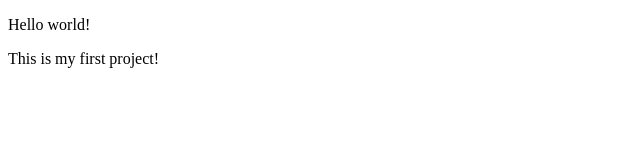
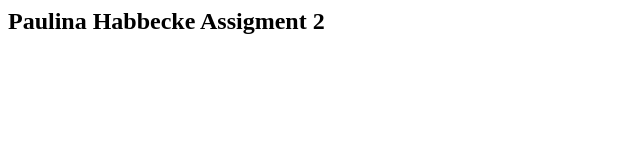
Before and after one commit to PaulinaHa1986/Habbecke_Paulina_INF651_Week01, a plain HTML site: page index.html in a window 1280 px wide. Shown: the whole page, without its empty margins (0-640 px from the left). Drawn offline with Linux system fonts and the light colour scheme.

Commit message:
add index.html

```diff
--- a/index.html
+++ b/index.html
@@ -1,11 +1,23 @@
-<!DOCTYPE html>
-<html lang="en">
-  <head>
-    <title>Hello world!</title>
+<head>
+
+  <meta charset="UTF-8">
+
+  <meta http-equiv="X-UA-Compatible" content="IE=edge">
+
+  <meta name="viewport" content="width=device-width, initial-scale=1.0">
+
+  <title>Document</title>
+
   </head>
-  <p>Hello world!</p>
+
   <body>
-    <p>This is my first project!</p>
-     <script src="scripts/main.js"></script>
+
+  <h2>Paulina Habbecke Assigment 2</h2>
+
+  <script src="JavaScript/08291326_Assignment2/main.js">
+
+  </script>
+
   </body>
-</html>
+
+  </html>
```
